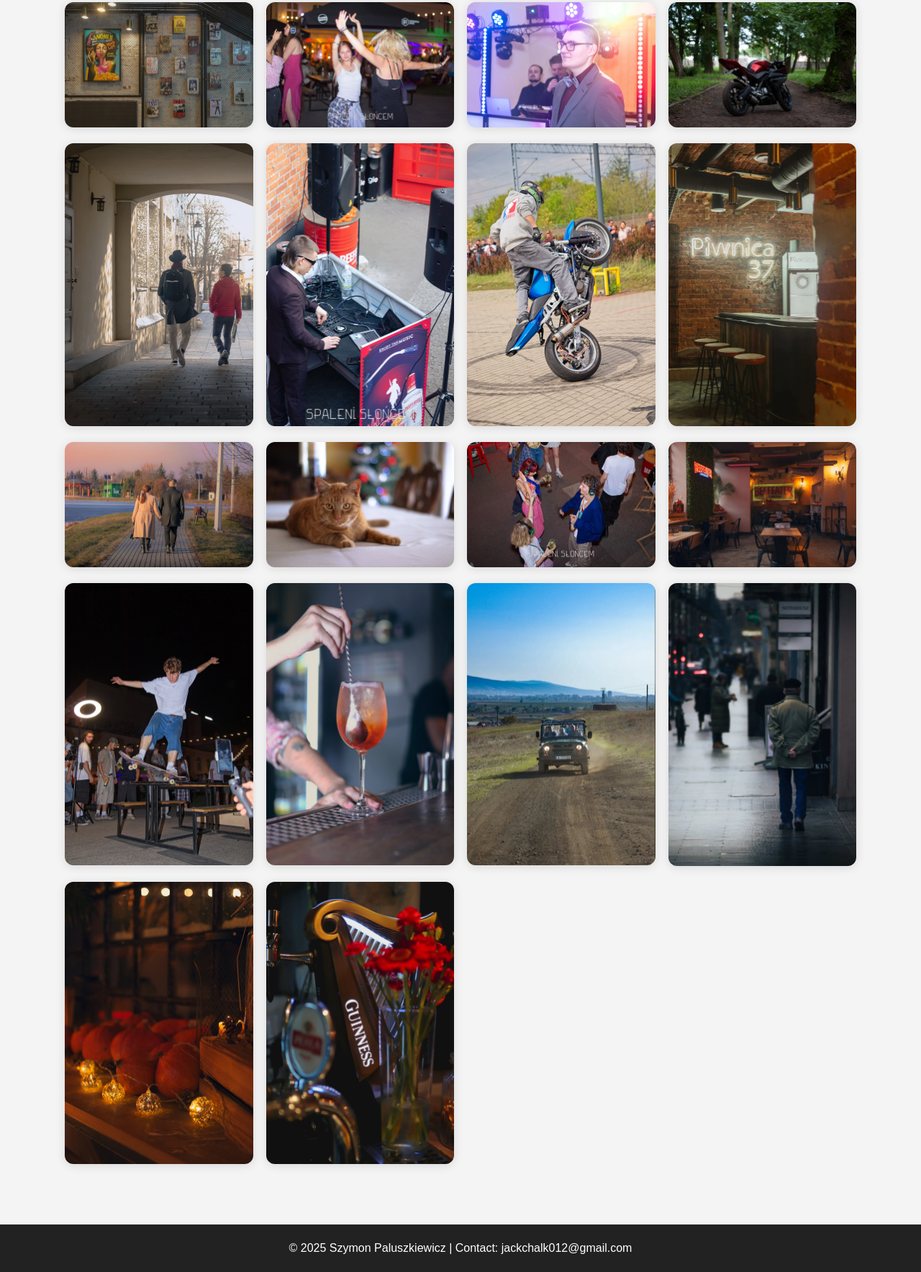
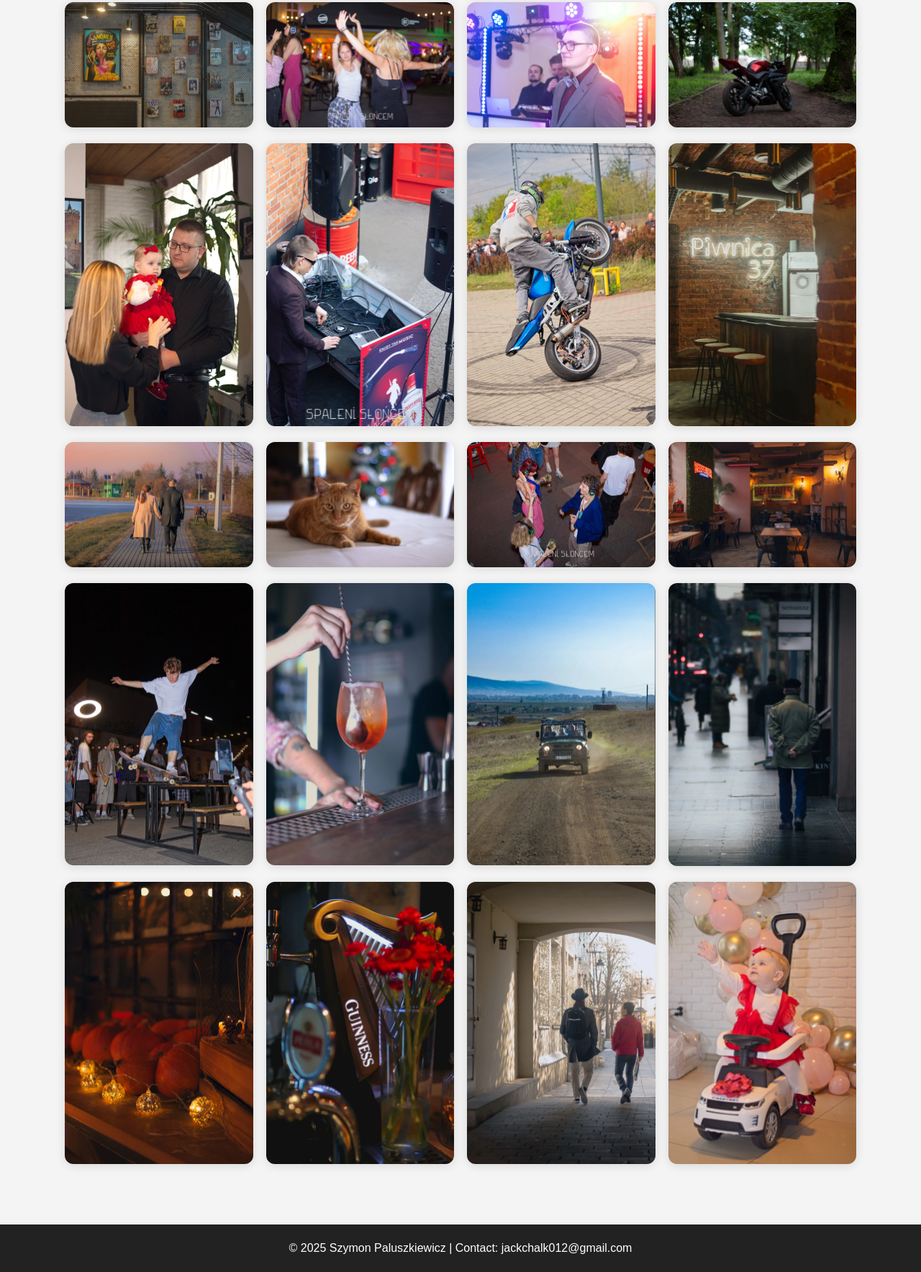
Before and after one commit to PaluszkiewiczS/Portfolio, a plain HTML site: page index.html in a window 1280 px wide. Shown: the part 942-2709 px from the top of the page at 72% size. Drawn offline with Linux system fonts and the light colour scheme.

Commit message:
Update index.html added roczek.jpg and bobas.jpg

```diff
--- a/index.html
+++ b/index.html
@@ -43,7 +43,7 @@
         <a href="src/disco.jpg"><img src="src/thumbnails/disco_thumb.webp" alt="Ludzie tańczący na disco"></a>
         <a href="src/jubilat.jpg"><img src="src/thumbnails/jubilat_thumb.webp" alt="Jubilat na imprezie osiemnastkowej"></a>
         <a href="src/yamaha.jpg"><img src="src/thumbnails/yamaha_thumb.webp" alt="Motocykl marki Yamaha stojący w parku"></a>
-        <a href="src/pasaz.jpg"><img src="src/thumbnails/pasaz_thumb.webp" alt="Mężczyźni spacerujący przez pasaż"></a>
+        <a href="src/roczek.jpg"><img src="src/thumbnails/roczek_thumb.webp" alt="Rodzice z dzieckiem na jego pierwszych urodzinach"></a>
         <a href="src/dj.jpg"><img src="src/thumbnails/dj_thumb.webp" alt="DJ stojący za konsoletą"></a>
         <a href="src/stunt.jpg"><img src="src/thumbnails/stunt_thumb.webp" alt="Pokaz stuntu na motocyklu"></a>
         <a href="src/piwnica.jpg"><img src="src/thumbnails/piwnica_thumb.webp" alt="Bar w lokalu Piwnica37"></a>
@@ -57,6 +57,8 @@
         <a href="src/street.jpg"><img src="src/thumbnails/street_thumb.webp" alt="Fotografia uliczna seniora na ul. Piotrkowskiej"></a>
         <a href="src/dynie.jpg"><img src="src/thumbnails/dynie_thumb.webp" alt="Dynie stojące na oknie, ozdoby na halloween"></a>
         <a href="src/guinness.jpg"><img src="src/thumbnails/guinness_thumb.webp" alt="Nalewak do piwa Guinness"></a>
+        <a href="src/pasaz.jpg"><img src="src/thumbnails/pasaz_thumb.webp" alt="Mężczyźni spacerujący przez pasaż"></a>
+        <a href="src/bobas.jpg"><img src="src/thumbnails/bobas_thumb.webp" alt="Małe dziecko na swoich pierwszych urodzinach"></a>
     </section>
     <footer>
         &copy; 2025 Szymon Paluszkiewicz | Contact: jackchalk012@gmail.com
```
